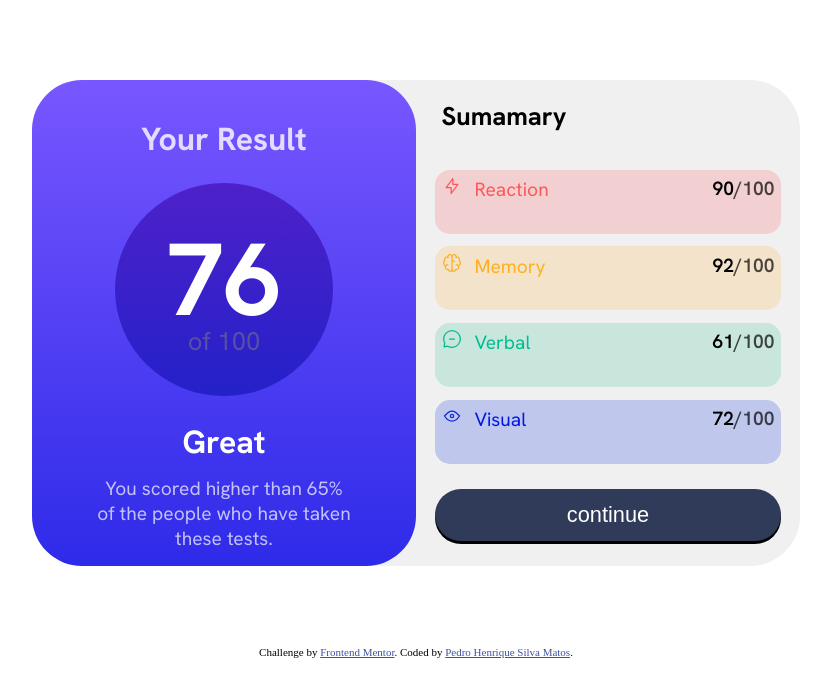
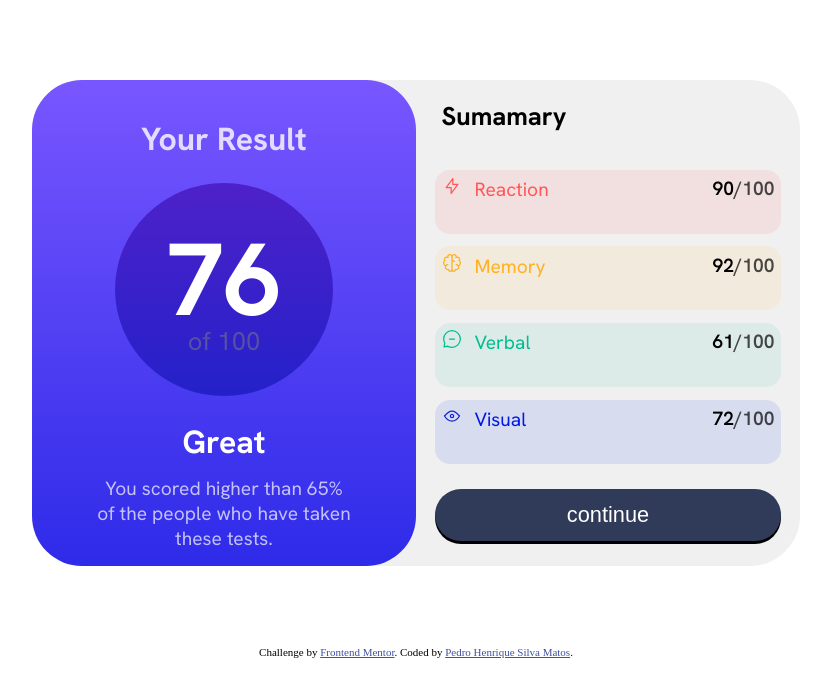
Before and after one commit to pedrodabahia/results-summary-component-main, a plain HTML site: page index.html in a window 1280 px wide. Shown: the whole page, without its empty margins (224-1055 px from the left). Drawn offline with Linux system fonts and the light colour scheme.

Commit message:
Update style.css

```diff
--- a/style.css
+++ b/style.css
@@ -92,10 +92,10 @@ body{
     font-size: 1.5vw;
     border-radius: 15px;
 }
-.informations div:nth-child(2){background-color:rgba(250,81,87,0.2);}
-.informations div:nth-child(3){background-color:rgba(253,173,51,0.2);}
-.informations div:nth-child(4){background-color:rgba(45,189,147,0.2);}
-.informations div:nth-child(5){background-color:rgba(0 ,39, 225,0.2);}
+.informations div:nth-child(2){background-color:rgba(250,81,87,0.1);}
+.informations div:nth-child(3){background-color:rgba(253,173,51,0.1);}
+.informations div:nth-child(4){background-color:rgba(45,189,147,0.1);}
+.informations div:nth-child(5){background-color:rgba(0 ,39, 225,0.1);}
 
 
 .informations div:hover{
```
